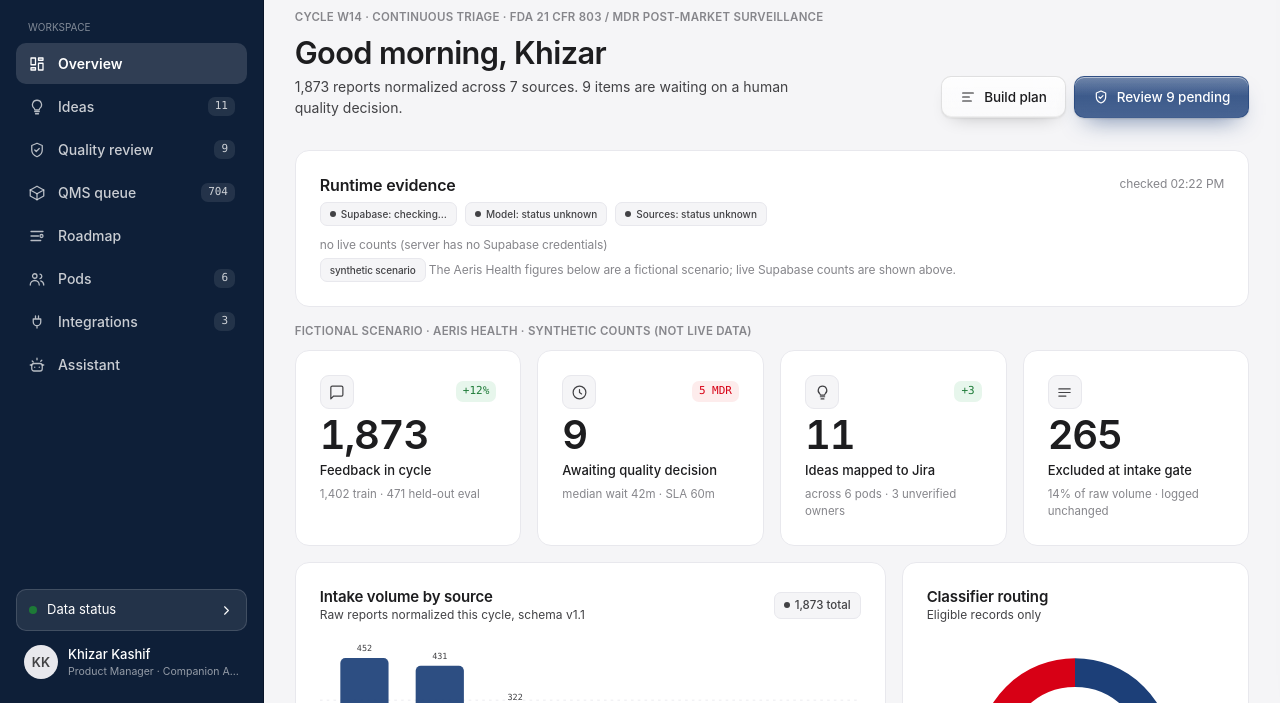
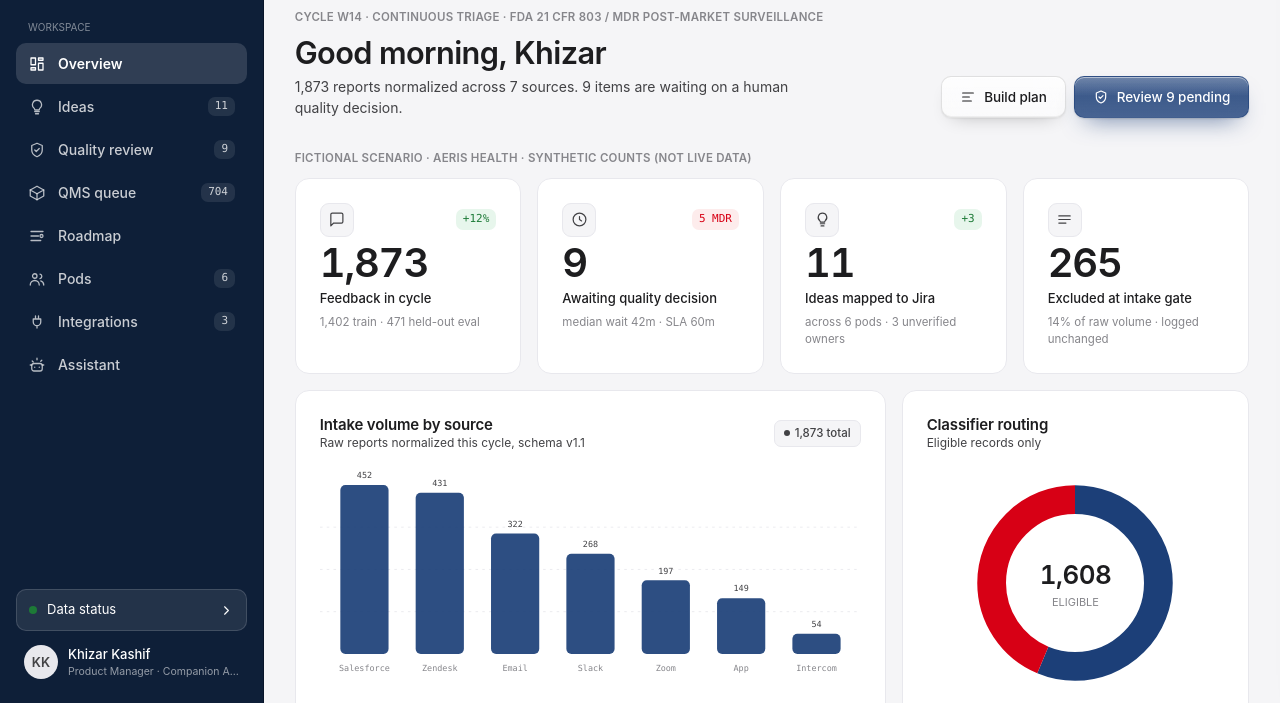
Before and after one commit to elena-jin/glasswing-fda, a website: page web/index.html in a window 1280 px wide. Shown: the part 90-793 px from the top of the page. Drawn offline with Linux system fonts and the light colour scheme; no server answers.

Commit message:
Overview: remove the Runtime evidence box (status remains in the sidebar Data status button)

```diff
--- a/web/index.html
+++ b/web/index.html
@@ -116,7 +116,6 @@
           </div>
         </div>
 
-        <div id="runtimeStrip"></div>
         <p class="eyebrow" id="overviewScenarioTag" style="margin:0 0 10px">Fictional scenario · Aeris Health · synthetic counts (not live data)</p>
 
         <div class="kpi-grid">
```
